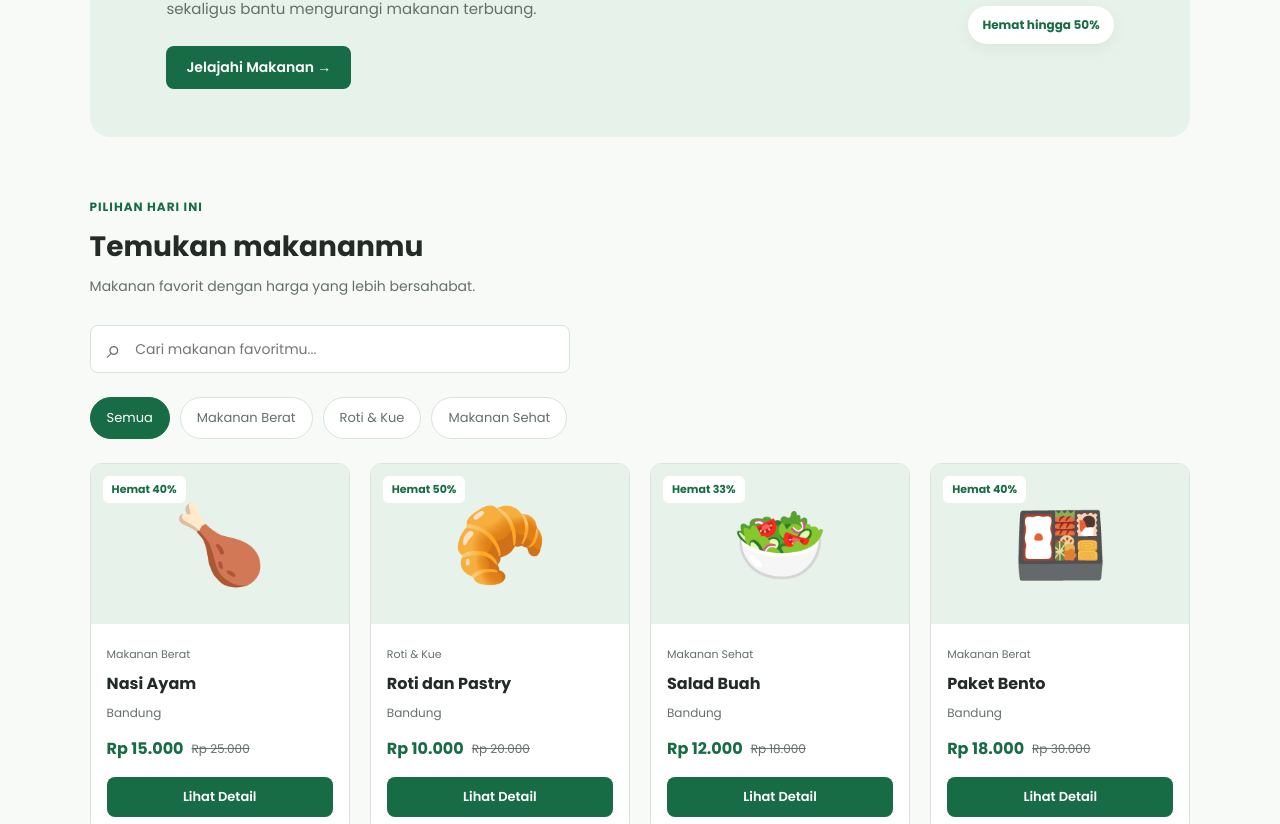
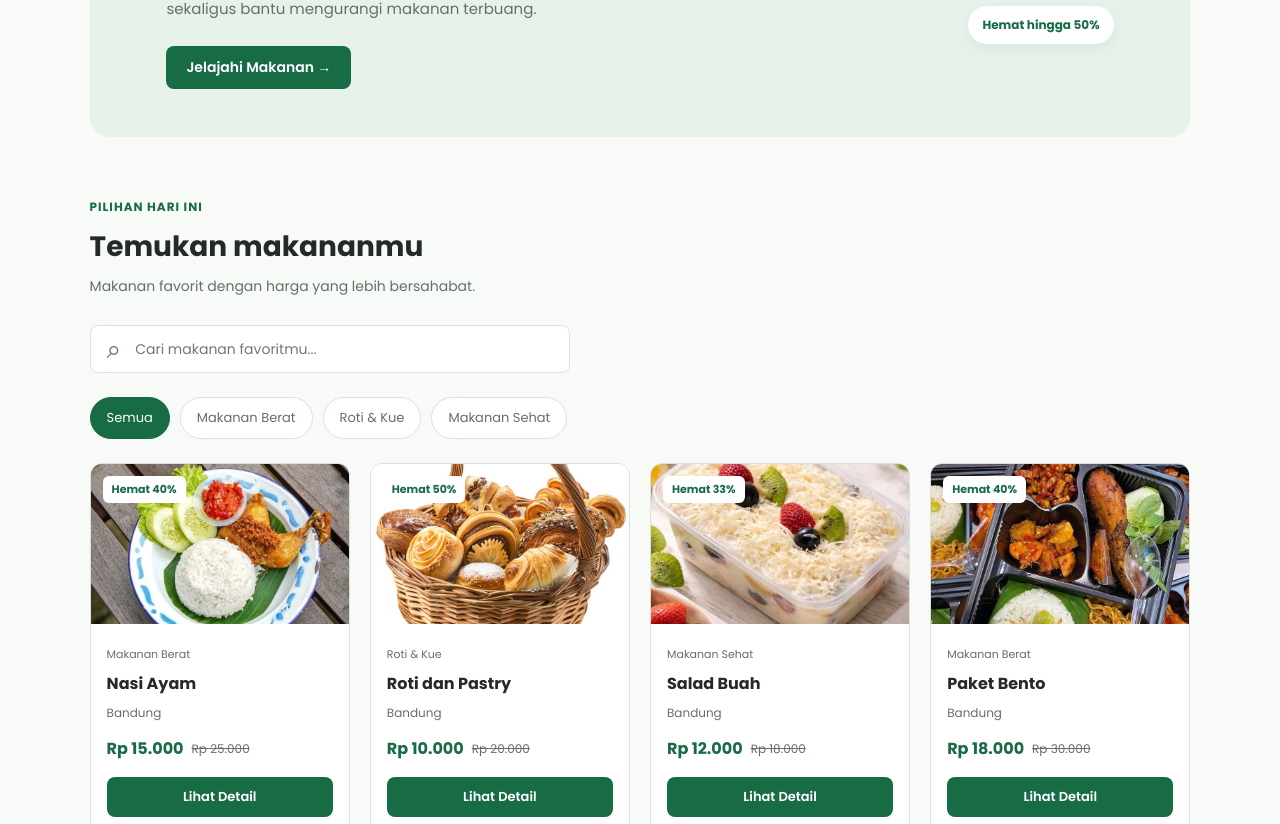
Before and after one commit to Jacksamsudin/Rebite, a React (Vite) app: page /beranda in a window 1280 px wide. Shown: the part 361-1185 px from the top of the page. Built offline with nearby package versions, Linux system fonts and the light colour scheme.

Commit message:
Memperbaiki beranda

```diff
--- a/src/pages/HomePage.jsx
+++ b/src/pages/HomePage.jsx
@@ -3,7 +3,17 @@ import { Link } from 'react-router-dom';
 import Navbar from '../components/navbar';
 import { getDaftarMakanan } from '../services/makananservice';
 import '../styles/HomePage.css';
+import paketBento from '../assets/Paket bento.jpeg';
+import rotiPastri from '../assets/Roti dan pastri.jpeg';
+import saladBuah from '../assets/Salad Buah.jpeg';
+import nasiAyam from '../assets/nasi-ayam.jpeg';
 
+const gambarMakanan = {
+    'Paket Bento': paketBento,
+    'Roti dan Pastry': rotiPastri,
+    'Salad Buah': saladBuah,
+    'Nasi Ayam': nasiAyam,
+};
 
 const formatRupiah = (harga) =>
     new Intl.NumberFormat('id-ID', {
@@ -150,7 +160,10 @@ function HomePage() {
                         {makananDitampilkan.map((makanan) => (
                             <article className="home-food-card" key={makanan.id}>
                                 <div className="home-food-image">
-                                    <span aria-hidden="true">{makanan.emoji}</span>
+                                    <img
+                                        src={gambarMakanan[makanan.nama]}
+                                        alt={makanan.nama}
+                                    />
                                     <span className="home-discount">
                                         Hemat {Math.round(
                                             (1 - makanan.hargaDiskon / makanan.hargaNormal) * 100
--- a/src/styles/HomePage.css
+++ b/src/styles/HomePage.css
@@ -1,4 +1,3 @@
-
 .home-page {
   min-height: 100vh;
   color: var(--color-text);
@@ -102,7 +101,7 @@
   color: var(--color-primary);
 }
 
-.home-hero-content > p {
+.home-hero-content>p {
   max-width: 470px;
   margin: 0 0 24px;
   color: var(--color-text-secondary);
@@ -120,12 +119,12 @@
   gap: 8px;
 }
 
-.home-hero-illustration > span {
+.home-hero-illustration>span {
   font-size: 64px;
   filter: drop-shadow(0 8px 8px rgba(0, 0, 0, 0.08));
 }
 
-.home-hero-illustration > span:nth-child(2) {
+.home-hero-illustration>span:nth-child(2) {
   font-size: 82px;
   transform: translateY(-22px);
 }
@@ -173,9 +172,16 @@
   background: white;
 }
 
-.home-search > span {
+.home-search>span {
   color: var(--color-text-secondary);
   font-size: 26px;
+}
+
+.home-food-image img {
+  width: 100%;
+  height: 160px;
+  object-fit: cover;
+  display: block;
 }
 
 .home-search input {
@@ -245,7 +251,7 @@
   background: var(--color-primary-soft);
 }
 
-.home-food-image > span:first-child {
+.home-food-image>span:first-child {
   font-size: 76px;
 }
 
@@ -342,11 +348,11 @@
     min-width: 180px;
   }
 
-  .home-hero-illustration > span {
+  .home-hero-illustration>span {
     font-size: 48px;
   }
 
-  .home-hero-illustration > span:nth-child(2) {
+  .home-hero-illustration>span:nth-child(2) {
     font-size: 60px;
   }
 }
@@ -396,11 +402,11 @@
     min-width: 0;
   }
 
-  .home-hero-illustration > span {
+  .home-hero-illustration>span {
     font-size: 42px;
   }
 
-  .home-hero-illustration > span:nth-child(2) {
+  .home-hero-illustration>span:nth-child(2) {
     font-size: 54px;
   }
 
```
Also changed, not shown: src/assets/img-martabakmaniis.jpeg (deleted).
